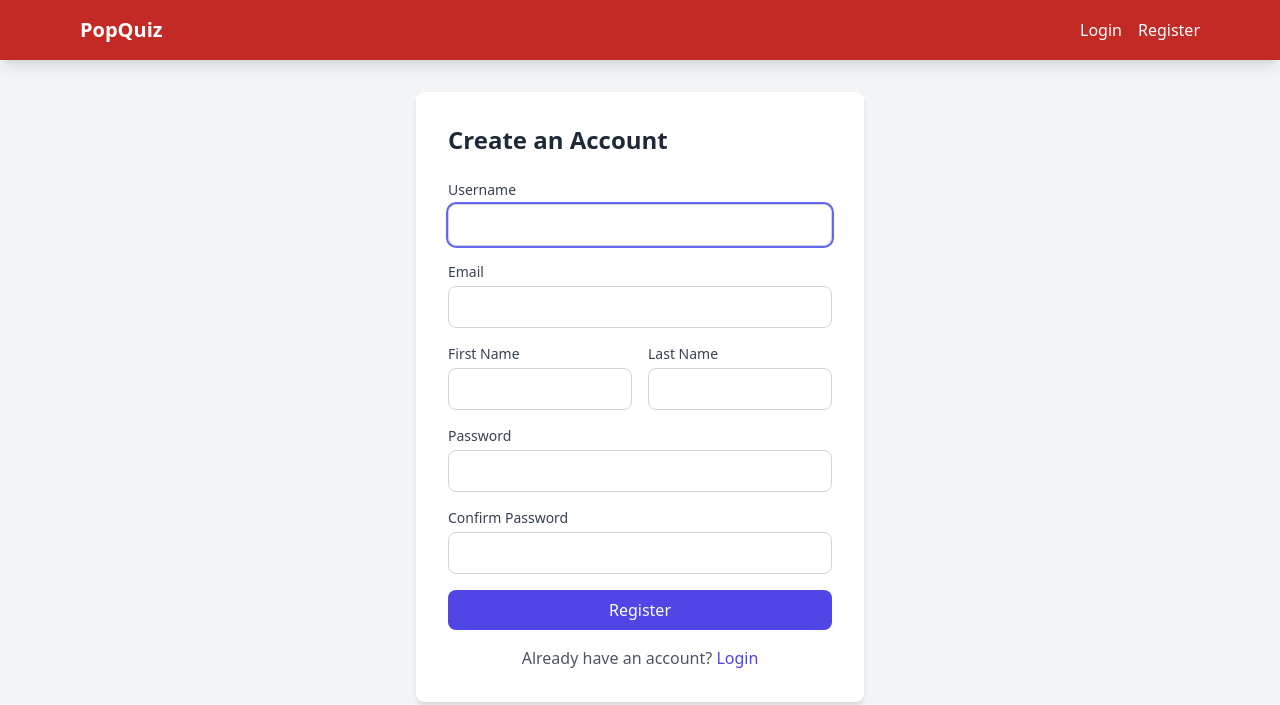
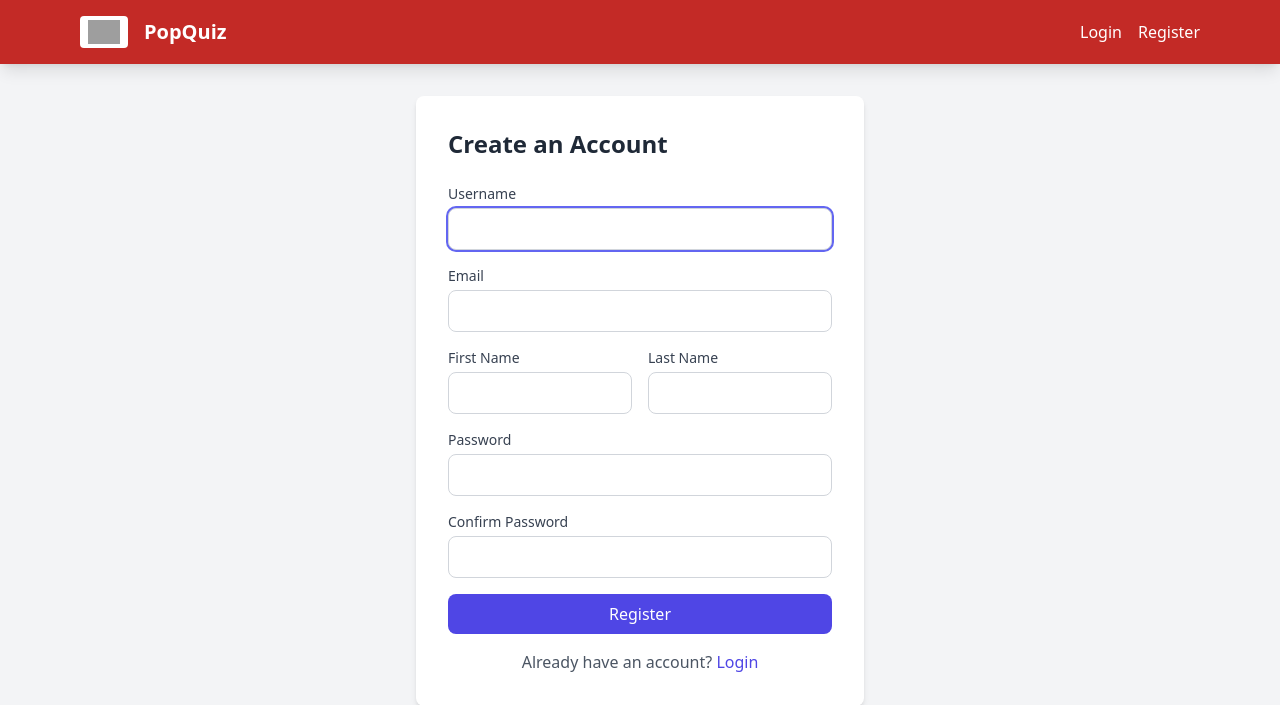
Before and after one commit to chnm/popquiz, a Django app: page /accounts/register/ in a window 1280 px wide. Shown: the top 705 px of the page. Run offline with Django 5.2, Linux system fonts and the light colour scheme; some libraries are stand-ins or nearby versions; grey boxes are pictures that could not be loaded.

Commit message:
Add RRCHNM logo to navigation bar
Add official RRCHNM logo to the left side of the navigation bar
with a link to https://rrchnm.org/. Logo has white background
with rounded corners to contrast with red nav bar.

Co-Authored-By: Claude Sonnet 4.5 <noreply@anthropic.com>

```diff
--- a/templates/base.html
+++ b/templates/base.html
@@ -10,7 +10,12 @@
     <nav class="text-white shadow-lg" style="background-color: rgb(195, 42, 38);">
         <div class="max-w-6xl mx-auto px-4">
             <div class="flex justify-between items-center py-4">
-                <a href="{% url 'home' %}" class="text-xl font-bold">PopQuiz</a>
+                <div class="flex items-center space-x-4">
+                    <a href="https://rrchnm.org/" target="_blank" rel="noopener noreferrer">
+                        <img src="https://rrchnm.org/wp-content/uploads/2022/07/RRCHNM-logo-whiteBG-v2.png" alt="RRCHNM Logo" class="h-8 bg-white px-2 py-1 rounded">
+                    </a>
+                    <a href="{% url 'home' %}" class="text-xl font-bold">PopQuiz</a>
+                </div>
                 <div class="flex items-center space-x-4">
                     {% if user.is_authenticated %}
                         <span class="text-white/80">{{ user.first_name }} {{ user.last_name }}</span>
```
